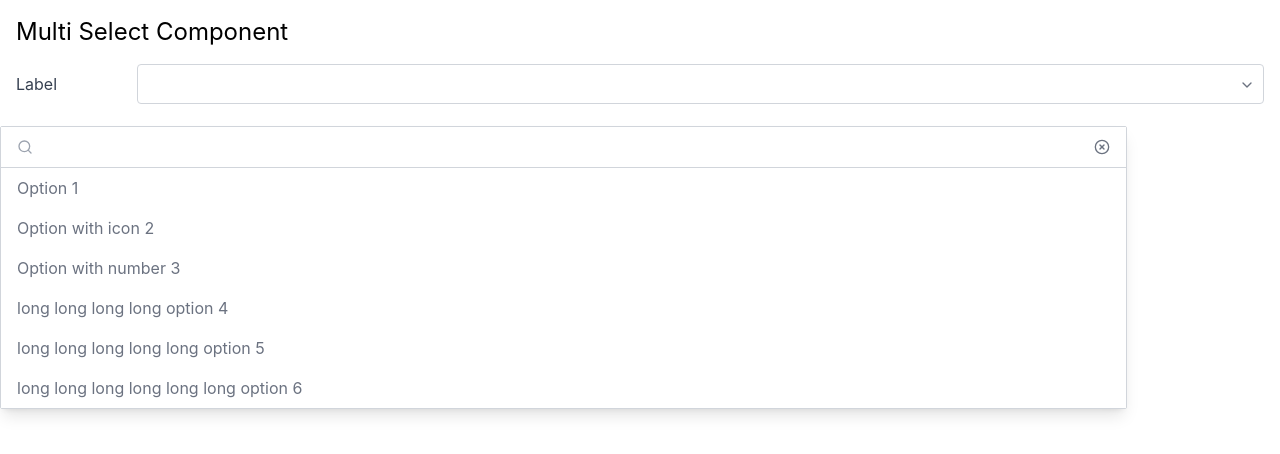
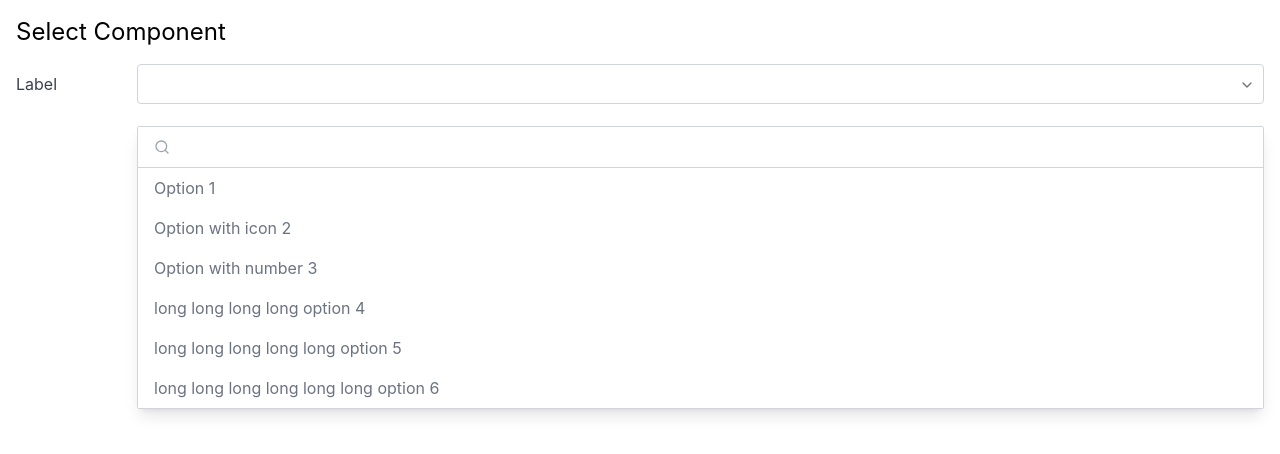
Before and after one commit to kalibani/multi-select, a React (Create React App) app: page / in a window 1280 px wide. Both pictures are taken after a click on the element 700 px from the left and 84 px from the top of the page. Shown: the top 454 px of the page. Built offline with nearby package versions, Linux system fonts and the light colour scheme.

Commit message:
fix style, change prop name

```diff
--- a/src/App.tsx
+++ b/src/App.tsx
@@ -9,7 +9,7 @@ const options: Option[] = [
   { value: "4", label: "long long long long option 4" },
   { value: "5", label: "long long long long long option 5" },
   { value: "6", label: "long long long long long long option 6" },
-  // Add more options as needed
+  { value: "7", label: "long long long long long long option 7" },
 ];
 
 const App: React.FC = () => {
@@ -18,15 +18,16 @@ const App: React.FC = () => {
   };
 
   return (
-    <div className="p-4">
-      <h1 className="text-2xl mb-4">Multi Select Component</h1>
+    <div className="p-4 max-w-screen-xl">
+      <h1 className="text-2xl mb-4">Select Component</h1>
       <Select
         options={options}
         onChange={handleMultiSelectChange}
-        isMultiple={true}
-        searchable={true}
+        multiple={true}
+        withSearch={true}
         portal={true}
         zIndex={1000}
+        outlined={false}
       />
     </div>
   );
--- a/src/components/UI/Select.tsx
+++ b/src/components/UI/Select.tsx
@@ -1,5 +1,5 @@
 import React, { useState, useEffect, useRef } from "react";
-import ReactDOM from "react-dom";
+import { createPortal } from "react-dom";
 import classNames from "classnames";
 
 import { ChevronDown, CircleX, Search } from "lucide-react";
@@ -8,22 +8,24 @@ import { Option } from "@/types/Option";
 
 export interface SelectProps {
   options: Option[];
-  isMultiple?: boolean;
+  multiple?: boolean;
   onChange: (selected: Option | Option[]) => void;
   portal?: boolean;
   renderOption?: (option: Option, isSelected: boolean) => React.ReactNode;
-  searchable?: boolean;
+  withSearch?: boolean;
   zIndex?: number;
+  outlined?: boolean;
 }
 
 const Select: React.FC<SelectProps> = ({
   options,
-  isMultiple = true,
+  multiple = true,
   onChange,
   portal = false,
   renderOption,
-  searchable = true,
+  withSearch = true,
   zIndex = 50,
+  outlined = false,
 }) => {
   const [isOpen, setIsOpen] = useState(false); // State to track if the dropdown is open
   const [searchTerm, setSearchTerm] = useState(""); // State to track the search input
@@ -34,7 +36,7 @@ const Select: React.FC<SelectProps> = ({
 
   // Function to handle the selection and deselection of options
   const handleOptionClick = (option: Option) => {
-    if (isMultiple) {
+    if (multiple) {
       const isSelected = selectedOptions.some(
         (selected) => selected.value === option.value
       );
@@ -61,11 +63,7 @@ const Select: React.FC<SelectProps> = ({
 
   // Default function to render an option with search term highlighting
   const renderDefaultOption = (option: Option, isSelected: boolean) => {
-    const matchStartIndex = option.label
-      .toLowerCase()
-      .indexOf(searchTerm.toLowerCase());
-    const matchEndIndex = matchStartIndex + searchTerm.length;
-
+    const parts = option.label.split(new RegExp(`(${searchTerm})`, "gi"));
     return (
       <div
         key={option.value}
@@ -78,16 +76,14 @@ const Select: React.FC<SelectProps> = ({
         )}
         onClick={() => handleOptionClick(option)}
       >
-        {matchStartIndex > -1 ? (
-          <>
-            {option.label.slice(0, matchStartIndex)}
-            <span className="bg-teal-400">
-              {option.label.slice(matchStartIndex, matchEndIndex)}
+        {parts.map((part, index) =>
+          part.toLowerCase() === searchTerm.toLowerCase() ? (
+            <span key={index} className="bg-teal-400">
+              {part}
             </span>
-            {option.label.slice(matchEndIndex)}
-          </>
-        ) : (
-          option.label
+          ) : (
+            part
+          )
         )}
       </div>
     );
@@ -140,6 +136,12 @@ const Select: React.FC<SelectProps> = ({
     }
   }, [highlightedIndex, options]);
 
+  // To reset selected option whenever single/multiple switched
+  useEffect(() => {
+    setSelectedOptions([]);
+    onChange([]);
+  }, [multiple]);
+
   // Function to handle keyboard navigation in the dropdown
   const handleKeyDown = (e: React.KeyboardEvent) => {
     switch (e.key) {
@@ -171,12 +173,19 @@ const Select: React.FC<SelectProps> = ({
     <div
       className={classNames(
         "absolute w-full bg-white border border-gray-300 rounded-sm shadow-lg mt-1.5",
-        { "z-50": zIndex === 50, "z-100": zIndex === 100 }
+        {
+          "z-50": zIndex === 50,
+          "z-100": zIndex === 100,
+        }
       )}
-      style={{ zIndex, width: dropdownRef.current?.offsetWidth }} // Set the width dynamically
+      style={{
+        zIndex,
+        width: dropdownRef.current?.offsetWidth, // Set the width dynamically
+        left: portal ? dropdownRef.current?.offsetLeft : 0, // Set left dynamically
+      }}
       ref={dropdownMenuRef}
     >
-      {searchable && (
+      {withSearch && (
         <>
           <Search className="absolute h-4 w-4 top-3 left-4 text-gray-400" />
           <input
@@ -186,10 +195,12 @@ const Select: React.FC<SelectProps> = ({
             onChange={handleSearchChange}
             onKeyDown={handleKeyDown}
           />
-          <CircleX
-            className="absolute h-4 w-4 top-3 right-4 text-gray-500 cursor-pointer"
-            onClick={handleRemoveSearch}
-          />
+          {searchTerm && (
+            <CircleX
+              className="absolute h-4 w-4 top-3 right-4 text-gray-500 cursor-pointer"
+              onClick={handleRemoveSearch}
+            />
+          )}
         </>
       )}
       <div className="max-h-60 overflow-y-auto">
@@ -217,10 +228,15 @@ const Select: React.FC<SelectProps> = ({
       <label className="mr-4 lg:mr-20 text-gray-700">Label</label>
       <div className="relative w-full" ref={dropdownRef}>
         <div
-          className="relative border border-gray-300 rounded p-2 cursor-pointer h-10 "
+          className={classNames(
+            "relative border border-gray-300 rounded p-2 cursor-pointer h-10",
+            {
+              "bg-gray-300": outlined,
+            }
+          )}
           onClick={handleToggle}
         >
-          <div className="flex gap-1 max-w-screen-sm lg:max-w-[940px] overflow-auto no-scrollbar">
+          <div className="flex gap-1 max-w-[300px] md:max-w-[980px] overflow-auto no-scrollbar">
             {selectedOptions.length === 0
               ? ""
               : selectedOptions.map((opt) => (
@@ -238,9 +254,7 @@ const Select: React.FC<SelectProps> = ({
           <ChevronDown className="h-4 w-4 absolute right-2 top-3 text-gray-500" />
         </div>
         {isOpen &&
-          (portal
-            ? ReactDOM.createPortal(dropdownMenu, document.body)
-            : dropdownMenu)}
+          (portal ? createPortal(dropdownMenu, document.body) : dropdownMenu)}
       </div>
     </div>
   );
```
Also changed, not shown: 1 other file (tests, documents, lock files or other folders).
